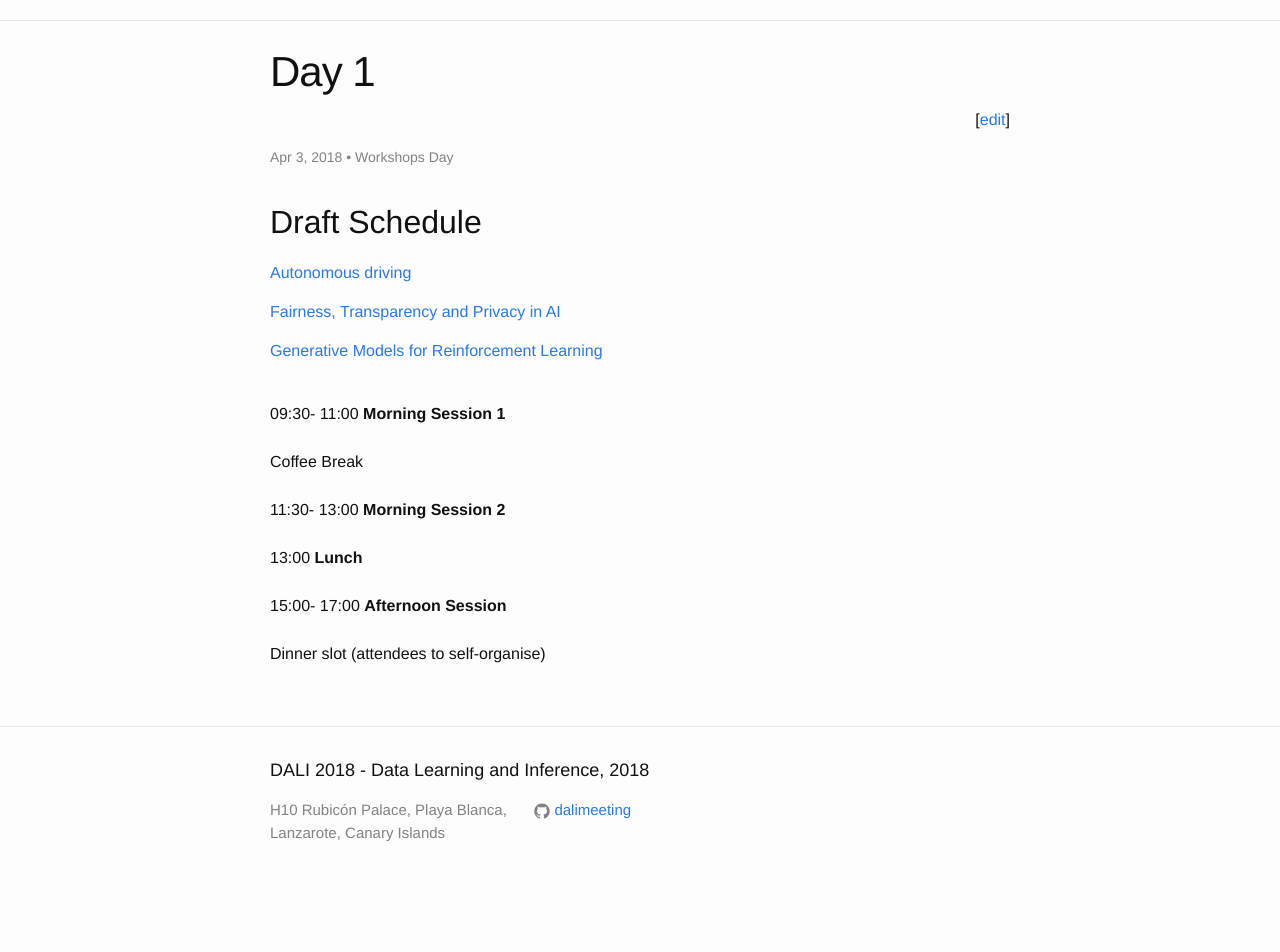
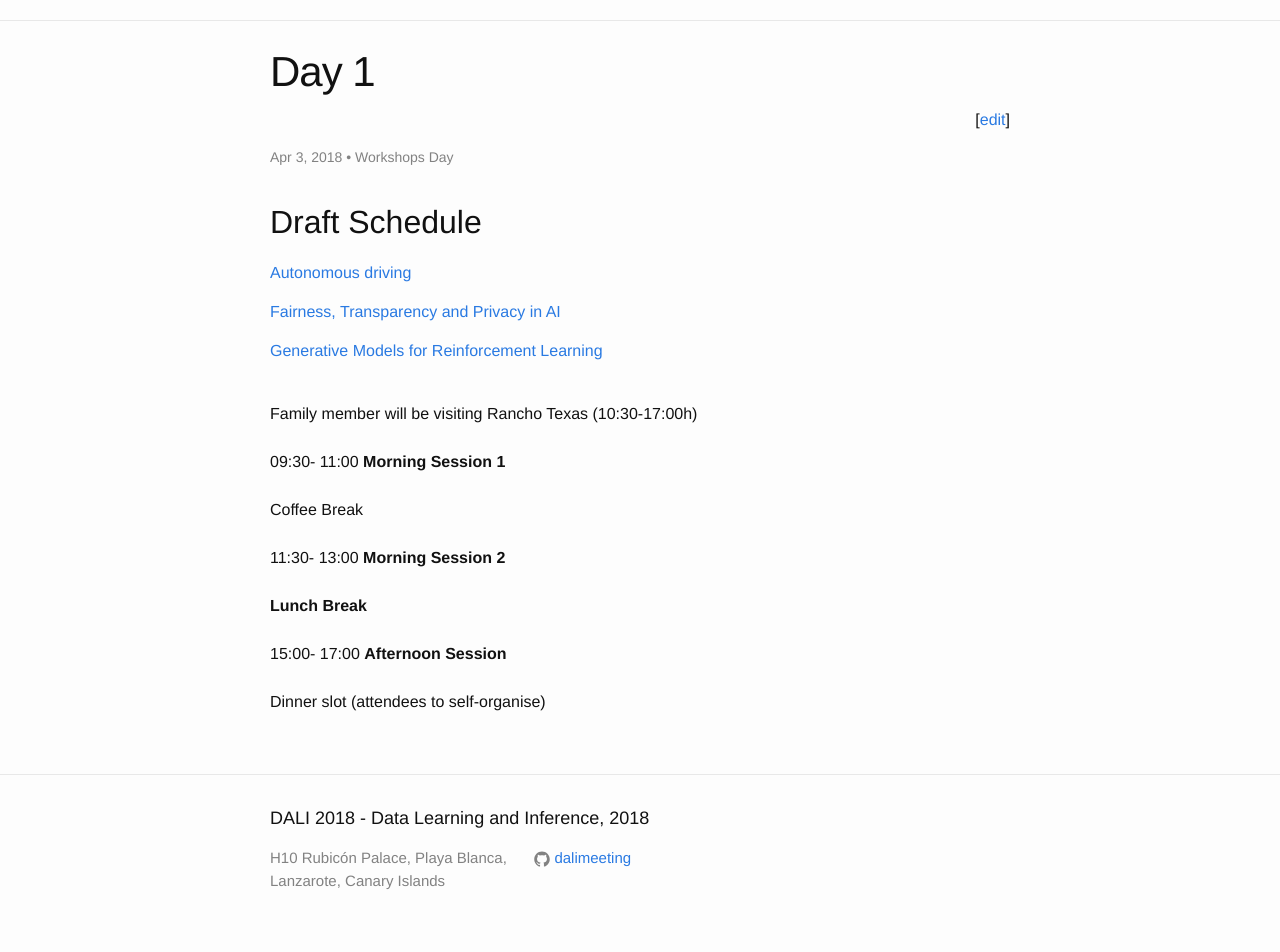
Before and after one commit to dalimeeting/dalimeeting.github.io, a Jekyll site: the page built from _posts/2018-04-03-day-1.md, in a window 1280 px wide. Shown: the part 443-1395 px from the top of the page. Built offline with Jekyll 4.4.1, drawn with Linux system fonts in a browser that asks for light colours; before the commit the page ends 1347 px from its top, so only the background shows below that.

Commit message:
Update 2018-04-03-day-1.md

```diff
--- a/_posts/2018-04-03-day-1.md
+++ b/_posts/2018-04-03-day-1.md
@@ -3,6 +3,8 @@ title:  "Day 1"
 tagline: Workshops Day
 layout: singletrack
 talks:
+- title: ""
+  start: "Family member will be visiting Rancho Texas (10:30-17:00h)"
 - title: "Morning Session 1"
   start: "09:30"
   end: "11:00"
@@ -11,8 +13,8 @@ talks:
 - title: "Morning Session 2"
   start: "11:30"
   end: "13:00"
-- title: "Lunch"
-  start: "13:00"
+- title: "Lunch Break"
+  start: ""
 - title: "Afternoon Session"
   start: "15:00"
   end: "17:00"
```
